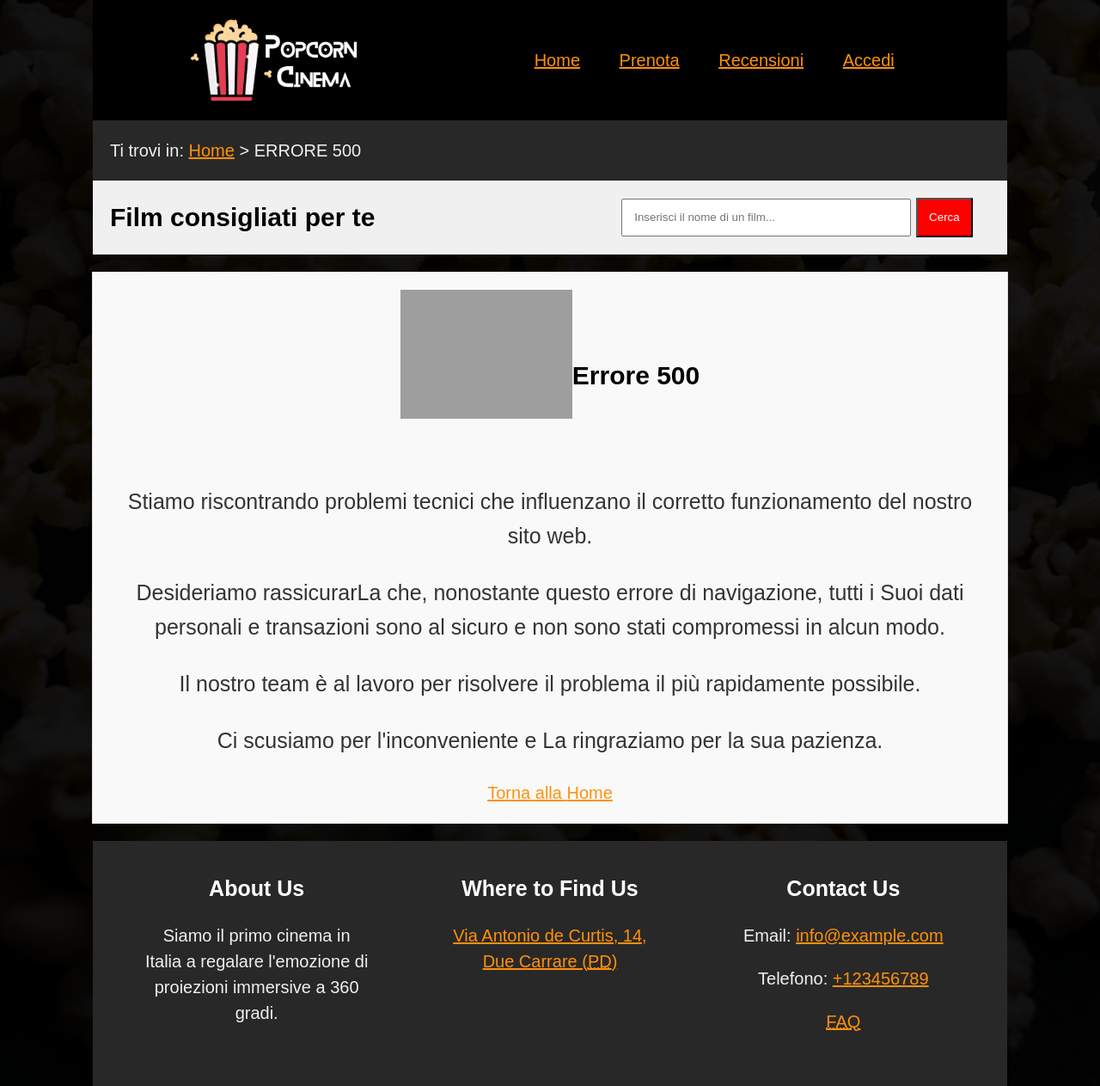
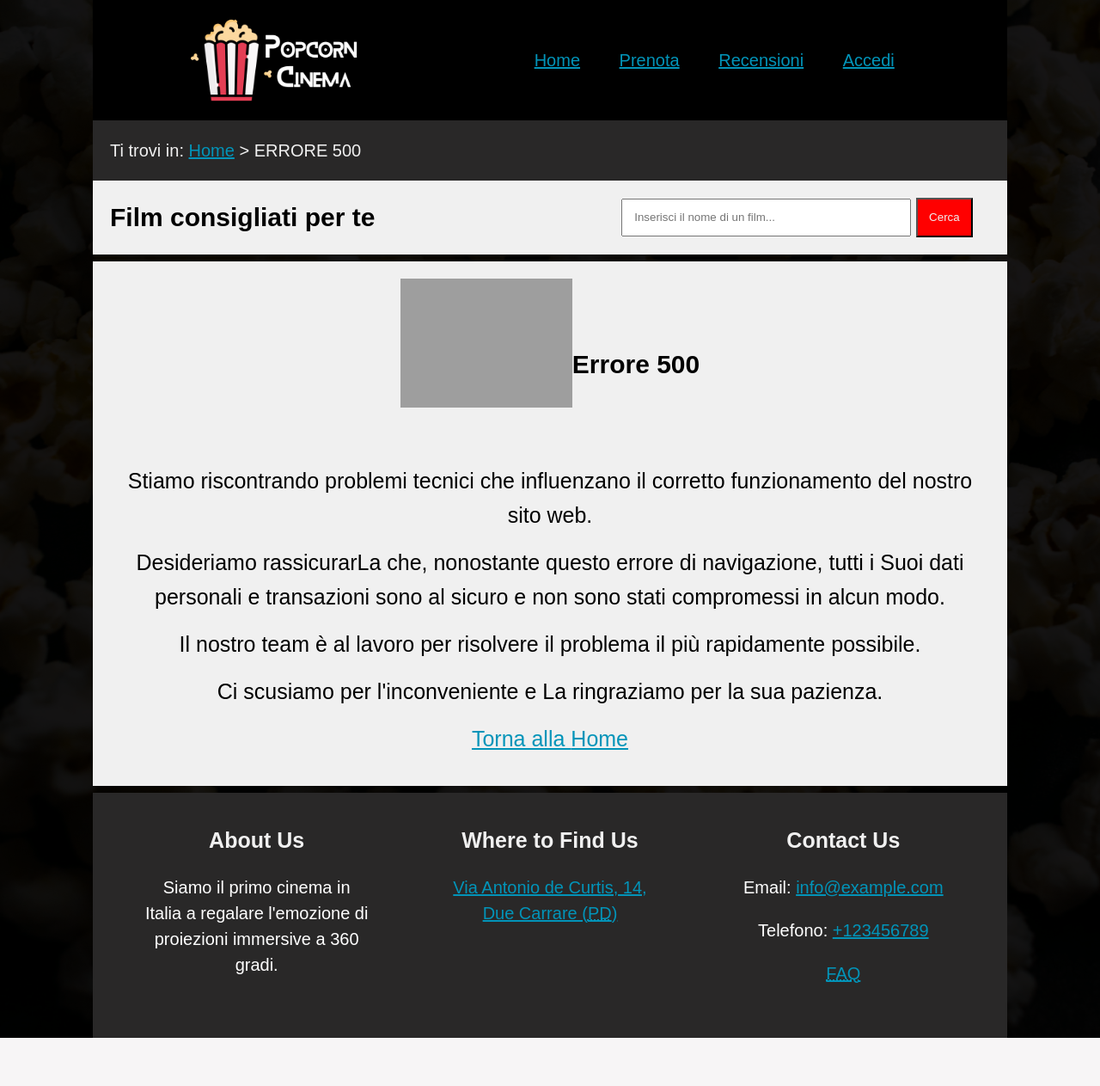
Before and after one commit to MarcoCappellari/ProgettoTecWeb, a PHP site: page /500.html in a window 1280 px wide. Shown: the whole page at 86% size. After the commit the page ends 1207 px from the top, so only its background shows below. Run offline with PHP 8.4, Linux system fonts and the light colour scheme; grey boxes are pictures that could not be loaded.

Commit message:
modificato css

```diff
--- a/Cinema/404.html
+++ b/Cinema/404.html
@@ -45,7 +45,7 @@
 
         <div id="error-container">
             <div id="imgError-text">
-                <div id="immagine-errore-500"></div>
+                <div id="immagine-errore-500-404"></div>
                 <h2>Errore 404</h2>
             </div>
             <p>Ci dispiace informarLa che la risorsa da Lei cercata non è al momento disponibile sul nostro sito o è stata trasferita.</p>
--- a/Cinema/500.html
+++ b/Cinema/500.html
@@ -45,14 +45,14 @@
 
         <div id="error-container">
             <div id="imgError-text">
-                <div id="immagine-errore-500"></div>
+                <div id="immagine-errore-500-404"></div>
                 <h2>Errore 500</h2>
             </div>
             <p>Stiamo riscontrando problemi tecnici che influenzano il corretto funzionamento del nostro sito web.</p>
             <p>Desideriamo rassicurarLa che, nonostante questo errore di navigazione, tutti i Suoi dati personali e transazioni sono al sicuro e non sono stati compromessi in alcun modo.</p>
             <p>Il nostro team è al lavoro per risolvere il problema il più rapidamente possibile.</p>
             <p>Ci scusiamo per l'inconveniente e La ringraziamo per la sua pazienza.</p>
-            <a href="carica_film.php">Torna alla <span lang="en">Home</span></a>
+            <p><a href="carica_film.php">Torna alla <span lang="en">Home</span></a></p>
         </div>
 
 
--- a/Cinema/seleziona_posti.php
+++ b/Cinema/seleziona_posti.php
@@ -29,7 +29,7 @@ while ($row = $SeatRow->fetch_assoc()) {
             $output .= "</div>"; //fine riga dei posti
         }
         $current_fila = $row['fila'];
-        $output .= "<div><strong>Fila " . $current_fila . "</strong>: "; //il div inserito serve per andare a capo ogni riga dei posti
+        $output .= "<div><span class='bold-text'>Fila " . $current_fila . "</span>: "; //il div inserito serve per andare a capo ogni riga dei posti
     }
 
     $stato_posto = $row['disponibile'] ? "selezionabile" : "non-selezionabile";
--- a/Cinema/style.css
+++ b/Cinema/style.css
@@ -4,19 +4,25 @@
 }
 
 :root {
-    --headerBgColor: rgb(0, 0, 0);
+    --headerBgColor: #000000;
     --headerTxtColor: #f0f0f0;
 
-    --breadcrumbBgColor: rgb(41, 40, 40);
+    --breadcrumbBgColor: #292828;
+    --breadcrumbTxtColor: #f0f0f0;
 
-    --bgColor: white;
-    --txtColor: black;
+    --searchHeaderBg: #f0f0f0;
 
-    --footerBgColor: black;
-    --footerTxtColor: white;
+    --bgColorHome: #000000;
+    --txtColorHome: #f0f0f0;
+    --bgColor: #f0f0f0;
+    --txtColor: #000000;
 
-    --linkColor: rgb(255, 145, 11);
-    --visitedLinkColor: red;
+    --footerTitleColor: #f0f0f0;
+    --footerBgColor: #292828;
+    --footerTxtColor: #ffffff;
+
+    --linkColor: #0294b9;
+    --visitedLinkColor: #FF0000;
 
     --font-body_family: "Century Gothic", sans-serif;
 }
@@ -142,26 +130,19 @@ a:visited {
 #search-bar button {
     padding: 1em;
     background-color: var(--visitedLinkColor);
-    color: #fff;
-    /*cursor: pointer; */
+    color: var(--headerTxtColor);
 }
-
 
 .film-container {
     display: grid;
     grid-template-columns: repeat(auto-fill, minmax(15em, 1fr));
     gap: 2em;
-    /* Spazio tra le colonne e le righe */
     text-align: center;
-    color: var(--headerTxtColor);
-    background-color: var(--headerBgColor);
-    /* padding: 10em;  Non so se necessario*/
-
-    /* per schermi troppo grandi */
+    color: var(--txtColorHome);
+    background-color: var(--bgColorHome);
     max-width: 1024px;
     padding: 1em;
     margin: auto;
-
 }
 
 .film-image {
@@ -174,14 +155,12 @@ a:visited {
 .film-image:hover {
     transform: scale(0.9); /* Ingrandisce l'elemento del 10% al passaggio del mouse */
   }
-/*footer*/
 
 footer {
     display: flex;
     justify-content: space-around;
-    background-color: var(--breadcrumbBgColor);
-    color: var(--headerTxtColor);
-
+    background-color: var(--footerBgColor);
+    color: var(--footerTxtColor);
     max-width: 1024px;
     padding: 1em;
     margin: auto;
@@ -197,7 +176,7 @@ footer>div {
 footer .footer-title {
     font-size: 25px;
     font-weight: bold;
-    color: var(--footerTxtColor);
+    color: var(--footerTitleColor);
     margin-bottom: 1em;
 }
 
@@ -360,46 +339,43 @@ footer li {
 /* Stili per i posti selezionabili */
 .selezionabile {
     display: inline-block;
-    width: 40px;
-    height: 40px;
-    cursor: pointer;
+    width: 2.5rem;
+    height: 2.5rem;
     margin: 0.3em;
 }
 
 /* Stili per i posti non selezionabili */
 .non-selezionabile {
     display: inline-block;
-    width: 40px;
-    height: 40px;
-    cursor: not-allowed;
+    width: 2.5rem;
+    height: 2.5rem;
     background-image: url("./images/checkbox.png");
     background-size: cover;
     background-repeat: no-repeat;
-    margin: 5px;
+    margin: 0.4em;
 }
 
-/*500*/
+/*500 e 404*/
 #error-container {
-    width: 80%;  /* Larghezza del contenitore */
-    margin: 1em auto;  /* Centra il contenitore orizzontalmente e aggiunge spazio sopra e sotto */
-    padding: 20px;  /* Aggiunge spazio interno al contenitore */
-    background-color: #f9f9f9;  /* Colore di sfondo del contenitore */
-    border: 1px solid #e0e0e0;  /* Bordo leggero attorno al contenitore */
-    text-align: center;  /* Centra il testo all'interno del contenitore */
-
+    width: 80%;
+    margin: 0.4em auto;
+    padding: 20px;
+    background-color: var(--bgColor);
+    color: var(--txtColor);
+    text-align: center;
 }
 
 #error-container p {
-    margin: 26px 0;  /* Spazio sopra e sotto ogni paragrafo */
-    line-height: 1.6;  /* Altezza della riga per migliorare la leggibilità */
-    color: #333;  /* Colore del testo dei paragrafi */
-    font-size: 25px;  /* Dimensione del testo dei paragrafi */
+    margin: 0.6em 0;
+    line-height: 1.6em;
+    color: var(--txtColor);
+    font-size: 25px;
 }
 
-#immagine-errore-500 {
-    width: 200px; /* Imposta la larghezza dell'immagine */
-    height: 200px; /* Imposta l'altezza dell'immagine */
-    background-image: url("./images/error.png"); /* Imposta l'immagine di sfondo */
+#immagine-errore-500-404 {
+    width: 200px;
+    height: 200px;
+    background-image: url("./images/error.png");
     background-size: contain;
     background-repeat: no-repeat;
 
--- a/Cinema/visualizza_film.php
+++ b/Cinema/visualizza_film.php
@@ -42,7 +42,7 @@ $template = str_replace('{IDFILM}', $idFilm, $template);
 
 // Aggiungi  attori se presenti nel film (es. film di animazione non ha attori)
 if (!empty($attori)) {
-    $attoriSection = "<p><strong>Attori:</strong> $attori</p>";
+    $attoriSection = "<p><span class='bold-text'>Attori:</span> $attori</p>";
     $template = str_replace('{ATTORI_SECTION}', $attoriSection, $template);
 } else {
     $template = str_replace('{ATTORI_SECTION}', '', $template);
@@ -59,7 +59,7 @@ if (!empty($dataMinima)) {
 // Aggiungi la variabile degli orari al template HTML
 if ($resultOrariMinimi && $resultOrariMinimi->num_rows > 0) {
     // Variabile per memorizzare gli orari HTML
-    $orariHTML = " <p><strong>Ora:</strong></p>
+    $orariHTML = " <p><span class='bold-text'>Orari:</span></p>
                 <div id='data-ora'>
                 <ul>
                 <div class='orari-container'>";
@@ -72,7 +72,7 @@ if ($resultOrariMinimi && $resultOrariMinimi->num_rows > 0) {
     }
 
     $orariHTML .= "</div></ul>";
-    $orariHTML .= "<a href='altri_orari.php?idFilm=$idFilm'><strong>Mostra tutte le date</strong></a>";
+    $orariHTML .= "<a href='altri_orari.php?idFilm=$idFilm'>Mostra tutte le date</a>";
     $orariHTML .= "</div>";
     $template = str_replace('{ORARI}', $orariHTML, $template);
 } else {
```
Also changed, not shown: other parts of Cinema/style.css (+37 -55 lines), Cinema/film_template.html (+5 -5 lines).
